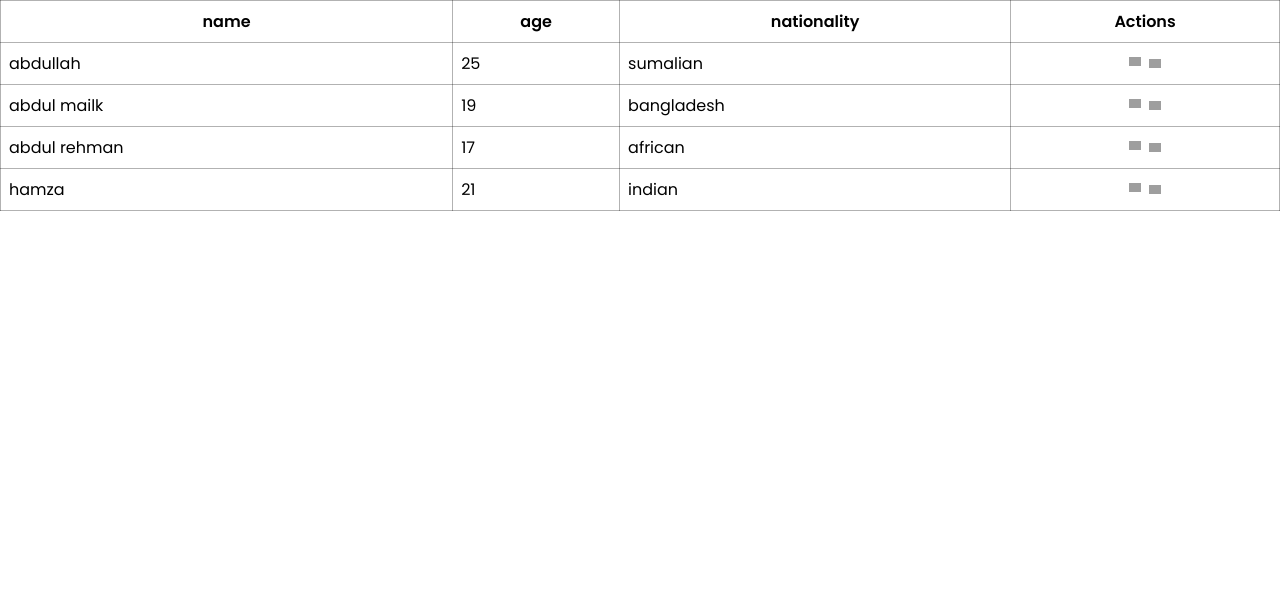
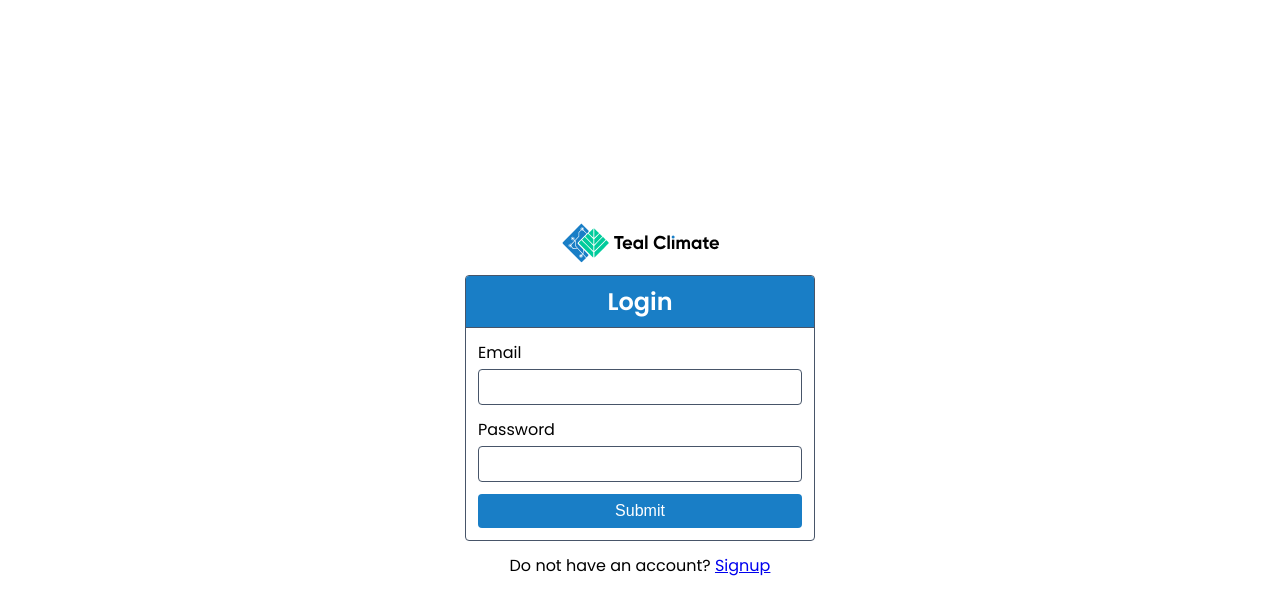
Before and after one commit to alimehdi11/test-teal-climate, a React (Vite) app in the folder frontend/: page /login in a window 1280 px wide. Shown: the top 614 px of the page. Built offline with nearby package versions, Linux system fonts and the light colour scheme; grey boxes are pictures that could not be loaded; a web font is replaced by a local one; what tailgrids would draw is missing.

Commit message:
profile page refactored half

```diff
--- a/frontend/src/App.jsx
+++ b/frontend/src/App.jsx
@@ -11,13 +11,10 @@ import Checkout from "./pages/Checkout";
 import Completion from "./pages/Completion";
 import Account from "./pages/Account";
 
-import Table from "./components/ui/Table.jsx";
-
 function App() {
   return (
     <BrowserRouter>
-      <Table />
-      {/* <Routes>
+      <Routes>
         <Route path="/" element={<Navigate to="/dashboard" />} />
         <Route path="/signup" element={<Signup />} />
         <Route path="/login" element={<Login />} />
@@ -47,7 +44,7 @@ function App() {
           path="/account"
           element={<ProtectedRoute Component={Account} />}
         />
-      </Routes> */}
+      </Routes>
     </BrowserRouter>
   );
 }
--- a/frontend/src/components/FrameComponent.jsx
+++ b/frontend/src/components/FrameComponent.jsx
@@ -1,4 +1,4 @@
-import React from "react";
+import React, { useContext } from "react";
 import trashIcon from "../assets/trash-icon.svg";
 import editIcon from "../assets/edit-icon.svg";
 import { toast } from "react-toastify";
--- a/frontend/src/components/ui/Input.jsx
+++ b/frontend/src/components/ui/Input.jsx
@@ -1,21 +1,38 @@
+// const Input = ({ className, type, ...props }) => {
+//   return (
+//     <input
+//       type={type}
+//       className={(
+//         "rounded border-slate-600 border px-2 py-2 w-full text-base " +
+//         className
+//       ).trim()}
+//       {...props}
+//     />
+//   );
+// };
+
+// export default Input;
+
 const Input = ({
   className = "",
-  type = "text",
-  name = "",
-  id = "",
-  value = "",
-  placeholder = "",
-  onChange = null,
+  type,
+  name,
+  id,
+  value,
+  placeholder,
+  onChange,
 }) => {
   return (
     <input
       className={(
-        "rounded border-slate-600 border px-2 py-2 w-full" + className
+        "rounded border-slate-600 border px-2 py-2 w-full text-base " +
+        className
       ).trim()}
       type={type}
-      {...(name ? (name = { name }) : null)}
+      name={name}
       {...(id ? (id = { id }) : null)}
-      {...(value ? (value = { value }) : null)}
+      // Making sure this is a controlled component
+      value={value}
       {...(placeholder ? (placeholder = { placeholder }) : null)}
       onChange={onChange}
     />
--- /dev/null
+++ b/frontend/src/components/ui/Logo.jsx
@@ -0,0 +1,10 @@
+const Logo = () => {
+  return (
+    <div className="flex items-center gap-x-1">
+      <img src="/logo.svg" />
+      <img src="/teal-climate.svg" />
+    </div>
+  );
+};
+
+export default Logo;
--- a/frontend/src/components/ui/Table.jsx
+++ b/frontend/src/components/ui/Table.jsx
@@ -6,55 +6,70 @@ import { Link } from "react-router-dom";
  * 2. Table sholud style properly to match previous styles
  */
 
-const Table = ({
-  data = [
-    { name: "abdullah", age: 25, nationality: "sumalian" },
-    { name: "abdul mailk", age: 19, nationality: "bangladesh" },
-    { name: "abdul rehman", age: 17, nationality: "african" },
-    { name: "hamza", age: 21, nationality: "indian" },
-  ],
-  column = {
-    name: "Actions",
-    value: (id, handleDelete) => {
+const Table = ({ data, column }) => {
   return (
-        <div className="flex justify-center items-center">
-          <Link className="h-[23px]" to={`/profile/${id}/edit`}>
-            <img
-              src="edit-icon.svg"
-              className="p-1 rounded hover:bg-slate-300 w-5"
-            />
-          </Link>
-          <img
-            src="trash-icon.svg"
-            className="p-1 rounded hover:bg-slate-300 w-5"
-            onClick={handleDelete(id)}
-          />
-        </div>
-      );
-    },
-  },
-}) => {
-  return (
-    <table>
+    data.length > 0 && (
+      <div className="mx-5 max-w-full my-10 hide-scroll rounded-md overflow-x-auto shadow-2xl border-slate-600 border-solid border ">
+        <table className="border-0 text-[18px]">
           <thead>
-        <tr>
+            <tr className="bg-tc-blue text-white">
               {Object.keys(data[0]).map((columnName, index) => (
-            <th key={index}>{columnName}</th>
+                <th
+                  key={index}
+                  className={
+                    "border-slate-600 border-t-0 " +
+                    (index === 0 && "border-s-0")
+                  }
+                >
+                  {columnName}
+                </th>
               ))}
-          {column && <th>{column.name}</th>}
+              {column && (
+                <th className="border-slate-600 border-t-0 border-e-0">
+                  {column.name}
+                </th>
+              )}
             </tr>
           </thead>
           <tbody>
             {data.map((row, rowIndex) => (
               <tr key={rowIndex}>
                 {Object.values(row).map((cell, cellIndex) => (
-              <td key={cellIndex}>{cell}</td>
+                  <td
+                    key={cellIndex}
+                    className={
+                      "border-slate-600 " + (cellIndex === 0 && "border-s-0")
+                    }
+                  >
+                    {cell}
+                  </td>
                 ))}
-            {column && <th>{column.value(row.id, () => {})}</th>}
+                {column && (
+                  <td className="border-slate-600 border-e-0">
+                    <div className="flex justify-center gap-x-1">
+                      <Link
+                        to={`/profile/${column.userId}/edit`}
+                        className="flex justify-center items-center"
+                      >
+                        <img
+                          src="edit-icon.svg"
+                          className="p-1 rounded hover:bg-slate-300 w-7 h-7"
+                        />
+                      </Link>
+                      <img
+                        src="trash-icon.svg"
+                        className="p-1 rounded hover:bg-slate-300 w-7 h-7"
+                        onClick={column.handleDelete(column.userId)}
+                      />
+                    </div>
+                  </td>
+                )}
               </tr>
             ))}
           </tbody>
         </table>
+      </div>
+    )
   );
 };
 
--- a/frontend/src/pages/Login.jsx
+++ b/frontend/src/pages/Login.jsx
@@ -7,8 +7,9 @@ import Input from "../components/ui/Input.jsx";
 import Button from "../components/ui/Button.jsx";
 import { request } from "../utils/network.utils.js";
 import { MdOutlineClose } from "react-icons/md";
+import Logo from "../components/ui/Logo.jsx";
 
-const SignUpForm = () => {
+const Login = () => {
   const navigate = useNavigate();
   const userContext = useContext(UserContext);
 
@@ -132,11 +133,7 @@ const SignUpForm = () => {
   return (
     <div className="flex flex-col justify-center items-center h-screen gap-y-3">
       {/* Logo */}
-      <div className="flex items-center">
-        <img src="/logo.svg" />
-        <img src="/teal-climate.svg" />
-      </div>
-
+      <Logo />
       {/* Submit Error */}
       {submitError && (
         <div className="bg-red-500 min-w-[350px] max-w-[350px] break-words rounded p-3 text-white flex justify-between items-center">
@@ -151,8 +148,12 @@ const SignUpForm = () => {
       <form
         method="POST"
         onSubmit={handleSubmit}
-        className="rounded p-3 border-solid border-slate-600 border-[1px] flex flex-col gap-y-3 min-w-[350px] max-w-[350px]"
+        className="rounded border-solid border-slate-600 border-[1px] min-w-[350px] max-w-[350px] overflow-hidden"
       >
+        <div className="text-center bg-tc-blue text-[24px] text-white font-bold py-2 border-b border-slate-600">
+          Login
+        </div>
+        <div className="flex flex-col gap-y-3 p-3">
           {/* Email */}
           <div className="flex flex-col gap-y-1">
             <label htmlFor="email">Email</label>
@@ -183,8 +184,9 @@ const SignUpForm = () => {
             )}
           </div>
           <Button type="submit" className="bg-tc-blue text-white text-base">
-          Login
+            Submit
           </Button>
+        </div>
       </form>
       {/* Signup link */}
       <div>
@@ -194,4 +196,4 @@ const SignUpForm = () => {
   );
 };
 
-export default SignUpForm;
+export default Login;
--- a/frontend/src/pages/Signup.jsx
+++ b/frontend/src/pages/Signup.jsx
@@ -7,8 +7,9 @@ import Input from "../components/ui/Input.jsx";
 import Button from "../components/ui/Button.jsx";
 import { request } from "../utils/network.utils.js";
 import { MdOutlineClose } from "react-icons/md";
+import Logo from "../components/ui/Logo.jsx";
 
-const SignUpForm = () => {
+const Signup = () => {
   const navigate = useNavigate();
   const userContext = useContext(UserContext);
 
@@ -18,7 +19,7 @@ const SignUpForm = () => {
   const [emailError, setEmailError] = useState("");
   const [submitError, setSubmitError] = useState("");
 
-  const signupFormSchema = {
+  const SignupSchema = {
     email: Yup.string()
       .email("Invalid email address")
       .required("Email is required"),
@@ -34,7 +35,7 @@ const SignUpForm = () => {
 
   const validator = async (key) => {
     try {
-      await signupFormSchema[key].validate(inputValues[key]);
+      await SignupSchema[key].validate(inputValues[key]);
     } catch (error) {
       switch (key) {
         case "email":
@@ -52,9 +53,9 @@ const SignUpForm = () => {
     }
   };
 
-  const validateSignupForm = async () => {
+  const validateSignup = async () => {
     let validateError = false;
-    const keys = Object.keys(signupFormSchema);
+    const keys = Object.keys(SignupSchema);
     for (let key of keys) {
       validateError = await validator(key);
     }
@@ -86,7 +87,7 @@ const SignUpForm = () => {
       resetErrorMessages();
 
       // 2. Validate input values
-      const validateError = await validateSignupForm();
+      const validateError = await validateSignup();
 
       // 3. Check if there are no validation errors
       if (validateError) {
@@ -134,10 +135,7 @@ const SignUpForm = () => {
   return (
     <div className="flex flex-col justify-center items-center h-screen gap-y-3">
       {/* Logo */}
-      <div className="flex items-center">
-        <img src="/logo.svg" />
-        <img src="/teal-climate.svg" />
-      </div>
+      <Logo />
       {/* Submit Error */}
       {submitError && (
         <div className="bg-red-500 min-w-[350px] max-w-[350px] break-words rounded p-3 text-white flex justify-between items-center">
@@ -152,8 +150,12 @@ const SignUpForm = () => {
       <form
         method="POST"
         onSubmit={handleSubmit}
-        className="rounded p-3 border-solid border-slate-600 border-[1px] flex flex-col gap-y-3 min-w-[350px] max-w-[350px]"
+        className="rounded border-solid border-slate-600 border-[1px] min-w-[350px] max-w-[350px] overflow-hidden"
       >
+        <div className="text-center bg-tc-blue text-[24px] text-white font-bold py-2 border-b border-slate-600">
+          Signup
+        </div>
+        <div className="flex flex-col gap-y-3 p-3">
           {/* Email */}
           <div className="flex flex-col gap-y-1">
             <label htmlFor="email">Email</label>
@@ -184,8 +186,9 @@ const SignUpForm = () => {
             )}
           </div>
           <Button type="submit" className="bg-tc-blue text-white text-base">
-          Signup
+            Submit
           </Button>
+        </div>
       </form>
       {/* Login link */}
       <div>
@@ -195,4 +198,4 @@ const SignUpForm = () => {
   );
 };
 
-export default SignUpForm;
+export default Signup;
--- a/frontend/src/profile/Profiletable.jsx
+++ b/frontend/src/profile/Profiletable.jsx
@@ -1,9 +1,9 @@
-import { useState, useEffect } from "react";
 import trashIcon from "../assets/trash-icon.svg";
 import editIcon from "../assets/edit-icon.svg";
 import { toast } from "react-toastify";
 import { Link } from "react-router-dom";
 import { getBearerToken } from "./../utils/auth.utils.js";
+// import Table from "../components/ui/Table.jsx";
 
 const Profiletable = ({ profileData, setProfileData, userId }) => {
   const fetchData = async () => {
```
Also changed, not shown: frontend/src/Dashboard/Top10EmissionsTable.jsx (+19 -14 lines), frontend/src/pages/Activities.jsx (+18 -16 lines), frontend/src/profile/Page.jsx (+8 -14 lines). Lines whose indentation alone changed are shown as unchanged.
